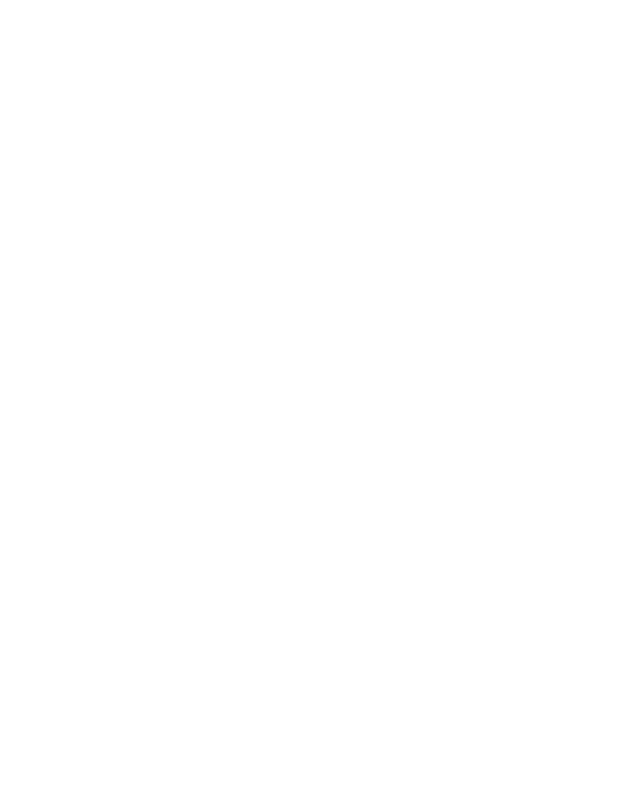
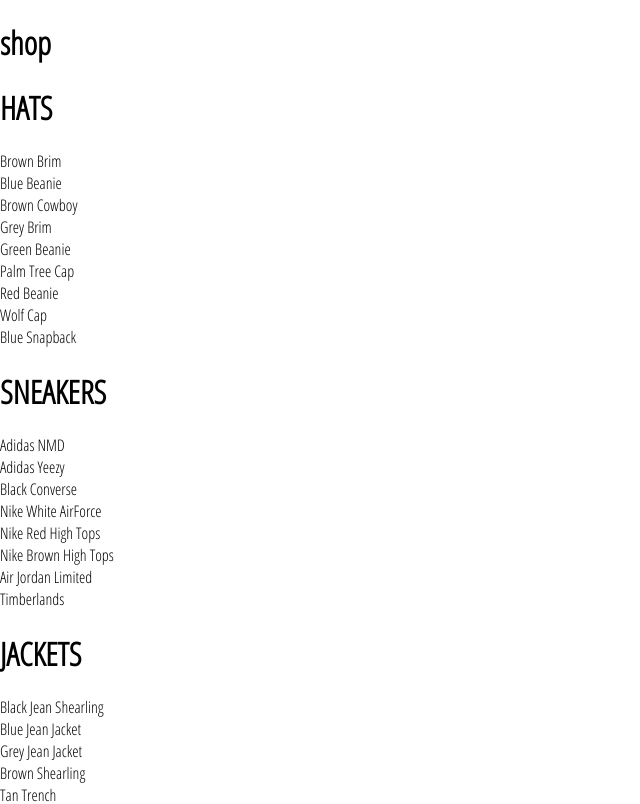
Before and after one commit to nicoWeb31/react-shop, a React (Create React App) app: page /shop in a window 1280 px wide. Shown: the top 804 px of the page, without its empty margins (0-640 px from the left). Built offline with nearby package versions, Linux system fonts and the light colour scheme.

Commit message:
collection previews

```diff
--- a/src/App.js
+++ b/src/App.js
@@ -1,7 +1,8 @@
 import React from 'react';
 import './App.css';
 import HomePage from "./pages/homepage/homepage.component";
-import { Route, Switch } from 'react-router-dom'
+import { Route, Switch } from 'react-router-dom';
+import ShopPage from "./pages/shop/ShopPage.component"
 
 
 function App() {
@@ -10,6 +11,8 @@
       <Switch>
 
         <Route exact path="/" component={HomePage} />
+        <Route exact path="/shop" component={ShopPage} />
+
 
 
 
--- /dev/null
+++ b/src/component/preview-collection/PreviewCollection.component.jsx
@@ -0,0 +1,24 @@
+import React from 'react';
+
+
+const PreviewCollection = ({title, items}) => {
+    return (
+        <div className="_collection-preview">
+            <h1 className="_title">{title.toUpperCase()}</h1>
+            <div className="_preview">
+                {
+                    items.map(({id,name})=>(
+                        <div key={id}>
+                            {name}
+                        </div>
+                    ))
+
+                }
+
+            </div>
+        </div>
+
+    );
+}
+
+export default PreviewCollection;
--- /dev/null
+++ b/src/pages/shop/ShopPage.component.jsx
@@ -0,0 +1,28 @@
+import React from 'react';
+import { useState } from 'react';
+import SHOP_DATA from './shop.data';
+import PreviewCollection from "../../component/preview-collection/PreviewCollection.component"
+
+
+const ShopPage = (props) => {
+
+
+    const [collections, setCollections] = useState(SHOP_DATA);
+
+
+    return (
+        <div className="_shop-page">
+        <h1>shop</h1>
+            {
+                collections.map(({id,...otherProps}) => (
+
+
+                    <PreviewCollection key={id} {...otherProps} />
+                ))
+
+            }
+        </div>
+    );
+}
+
+export default ShopPage;
--- /dev/null
+++ b/src/pages/shop/shop.data.js
@@ -0,0 +1,249 @@
+const SHOP_DATA = [
+    {
+        id: 1,
+        title: 'Hats',
+        routeName: 'hats',
+        items: [
+            {
+                id: 1,
+                name: 'Brown Brim',
+                imageUrl: 'https://i.ibb.co/ZYW3VTp/brown-brim.png',
+                price: 25
+            },
+            {
+                id: 2,
+                name: 'Blue Beanie',
+                imageUrl: 'https://i.ibb.co/ypkgK0X/blue-beanie.png',
+                price: 18
+            },
+            {
+                id: 3,
+                name: 'Brown Cowboy',
+                imageUrl: 'https://i.ibb.co/QdJwgmp/brown-cowboy.png',
+                price: 35
+            },
+            {
+                id: 4,
+                name: 'Grey Brim',
+                imageUrl: 'https://i.ibb.co/RjBLWxB/grey-brim.png',
+                price: 25
+            },
+            {
+                id: 5,
+                name: 'Green Beanie',
+                imageUrl: 'https://i.ibb.co/YTjW3vF/green-beanie.png',
+                price: 18
+            },
+            {
+                id: 6,
+                name: 'Palm Tree Cap',
+                imageUrl: 'https://i.ibb.co/rKBDvJX/palm-tree-cap.png',
+                price: 14
+            },
+            {
+                id: 7,
+                name: 'Red Beanie',
+                imageUrl: 'https://i.ibb.co/bLB646Z/red-beanie.png',
+                price: 18
+            },
+            {
+                id: 8,
+                name: 'Wolf Cap',
+                imageUrl: 'https://i.ibb.co/1f2nWMM/wolf-cap.png',
+                price: 14
+            },
+            {
+                id: 9,
+                name: 'Blue Snapback',
+                imageUrl: 'https://i.ibb.co/X2VJP2W/blue-snapback.png',
+                price: 16
+            }
+        ]
+    },
+    {
+        id: 2,
+        title: 'Sneakers',
+        routeName: 'sneakers',
+        items: [
+            {
+                id: 1,
+                name: 'Adidas NMD',
+                imageUrl: 'https://i.ibb.co/0s3pdnc/adidas-nmd.png',
+                price: 220
+            },
+            {
+                id: 2,
+                name: 'Adidas Yeezy',
+                imageUrl: 'https://i.ibb.co/dJbG1cT/yeezy.png',
+                price: 280
+            },
+            {
+                id: 3,
+                name: 'Black Converse',
+                imageUrl: 'https://i.ibb.co/bPmVXyP/black-converse.png',
+                price: 110
+            },
+            {
+                id: 4,
+                name: 'Nike White AirForce',
+                imageUrl: 'https://i.ibb.co/1RcFPk0/white-nike-high-tops.png',
+                price: 160
+            },
+            {
+                id: 5,
+                name: 'Nike Red High Tops',
+                imageUrl: 'https://i.ibb.co/QcvzydB/nikes-red.png',
+                price: 160
+            },
+            {
+                id: 6,
+                name: 'Nike Brown High Tops',
+                imageUrl: 'https://i.ibb.co/fMTV342/nike-brown.png',
+                price: 160
+            },
+            {
+                id: 7,
+                name: 'Air Jordan Limited',
+                imageUrl: 'https://i.ibb.co/w4k6Ws9/nike-funky.png',
+                price: 190
+            },
+            {
+                id: 8,
+                name: 'Timberlands',
+                imageUrl: 'https://i.ibb.co/Mhh6wBg/timberlands.png',
+                price: 200
+            }
+        ]
+    },
+    {
+        id: 3,
+        title: 'Jackets',
+        routeName: 'jackets',
+        items: [
+            {
+                id: 1,
+                name: 'Black Jean Shearling',
+                imageUrl: 'https://i.ibb.co/XzcwL5s/black-shearling.png',
+                price: 125
+            },
+            {
+                id: 2,
+                name: 'Blue Jean Jacket',
+                imageUrl: 'https://i.ibb.co/mJS6vz0/blue-jean-jacket.png',
+                price: 90
+            },
+            {
+                id: 3,
+                name: 'Grey Jean Jacket',
+                imageUrl: 'https://i.ibb.co/N71k1ML/grey-jean-jacket.png',
+                price: 90
+            },
+            {
+                id: 4,
+                name: 'Brown Shearling',
+                imageUrl: 'https://i.ibb.co/s96FpdP/brown-shearling.png',
+                price: 165
+            },
+            {
+                id: 5,
+                name: 'Tan Trench',
+                imageUrl: 'https://i.ibb.co/M6hHc3F/brown-trench.png',
+                price: 185
+            }
+        ]
+    },
+    {
+        id: 4,
+        title: 'Womens',
+        routeName: 'womens',
+        items: [
+            {
+                id: 1,
+                name: 'Blue Tanktop',
+                imageUrl: 'https://i.ibb.co/7CQVJNm/blue-tank.png',
+                price: 25
+            },
+            {
+                id: 2,
+                name: 'Floral Blouse',
+                imageUrl: 'https://i.ibb.co/4W2DGKm/floral-blouse.png',
+                price: 20
+            },
+            {
+                id: 3,
+                name: 'Floral Dress',
+                imageUrl: 'https://i.ibb.co/KV18Ysr/floral-skirt.png',
+                price: 80
+            },
+            {
+                id: 4,
+                name: 'Red Dots Dress',
+                imageUrl: 'https://i.ibb.co/N3BN1bh/red-polka-dot-dress.png',
+                price: 80
+            },
+            {
+                id: 5,
+                name: 'Striped Sweater',
+                imageUrl: 'https://i.ibb.co/KmSkMbH/striped-sweater.png',
+                price: 45
+            },
+            {
+                id: 6,
+                name: 'Yellow Track Suit',
+                imageUrl: 'https://i.ibb.co/v1cvwNf/yellow-track-suit.png',
+                price: 135
+            },
+            {
+                id: 7,
+                name: 'White Blouse',
+                imageUrl: 'https://i.ibb.co/qBcrsJg/white-vest.png',
+                price: 20
+            }
+        ]
+    },
+    {
+        id: 5,
+        title: 'Mens',
+        routeName: 'mens',
+        items: [
+            {
+                id: 1,
+                name: 'Camo Down Vest',
+                imageUrl: 'https://i.ibb.co/xJS0T3Y/camo-vest.png',
+                price: 325
+            },
+            {
+                id: 2,
+                name: 'Floral T-shirt',
+                imageUrl: 'https://i.ibb.co/qMQ75QZ/floral-shirt.png',
+                price: 20
+            },
+            {
+                id: 3,
+                name: 'Black & White Longsleeve',
+                imageUrl: 'https://i.ibb.co/55z32tw/long-sleeve.png',
+                price: 25
+            },
+            {
+                id: 4,
+                name: 'Pink T-shirt',
+                imageUrl: 'https://i.ibb.co/RvwnBL8/pink-shirt.png',
+                price: 25
+            },
+            {
+                id: 5,
+                name: 'Jean Long Sleeve',
+                imageUrl: 'https://i.ibb.co/VpW4x5t/roll-up-jean-shirt.png',
+                price: 40
+            },
+            {
+                id: 6,
+                name: 'Burgundy T-shirt',
+                imageUrl: 'https://i.ibb.co/mh3VM1f/polka-dot-shirt.png',
+                price: 25
+            }
+        ]
+    }
+]
+
+export default SHOP_DATA;
```
Also changed, not shown: src/component/preview-collection/PreviewCollection.style.scss (added).
